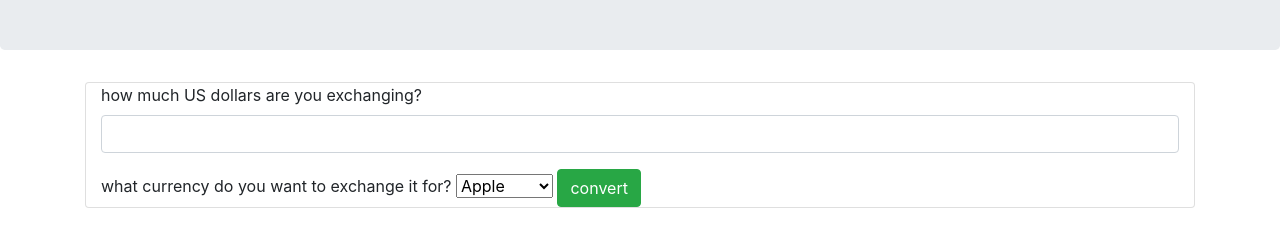
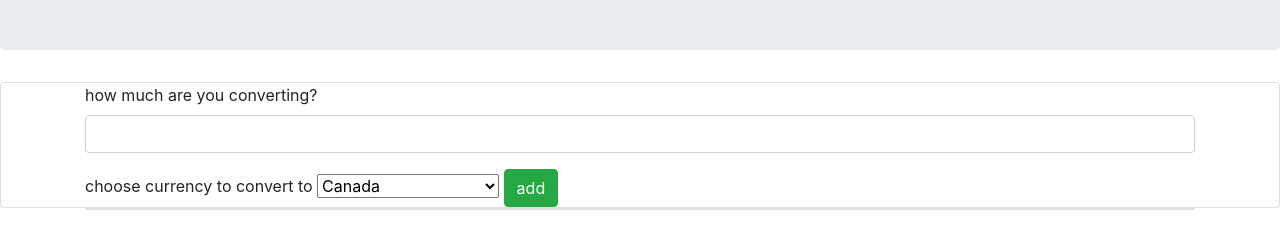
Before and after one commit to dschaaf89/currency, a website built with webpack: page src/index.html in a window 1280 px wide. Shown: the part 134-382 px from the top of the page. Built offline with nearby package versions, Linux system fonts and the light colour scheme; no server answers.

Commit message:
add the ability to take in user input for currency

```diff
--- a/src/index.html
+++ b/src/index.html
@@ -7,25 +7,31 @@
 </head>
 <body>
   <div class="jumbotron"><h1>Currency Exchange.</h1></div>
-  <div class="container">
-    <div class="card"><div class="container">
-      <form>
+  <div class="card">
+    <div class="container">
+      <form id = "currency">
         <div class="form-group">
-          <label for="money">how much US dollars are you exchanging?</label>
-          <input type="number" class="form-control" required id="age">
+          <label for="currency">how much are you converting?</label>
+          <input type="number" class="form-control" required id="money">
         </div>
-        <label for="type">what currency do you want to exchange it for?</label>
-        <select id="stocks" name= "stocks">
-          <option value="aapl">Apple</option>
-          <option value="amzn">Amazon</option>
-          <option value="tsla">Tesla</option>
-          <option value="fb">Facebook</option>
-          <option value = "fa">asdf</option>
+        <label for= "currency">choose currency to convert to</label>
+        <select id="typeOfCurrency" name= "currency">
+          <option value="CAD">Canada</option>
+          <option value="AED">United Arab Emirates</option>
+          <option value="ARS">Argentina</option>
+          <option value="AUD">Australia</option>
+          <option value="EUR">Germany</option>
         </select>
-        <button type="submit" class="btn btn-success" id ="submit-add">convert</button>
+        <button type="submit" class="btn btn-success" id ="submit-add">add</button>
       </form>
     </div>
   </div>
+
+    <div class="container">
+      <div class="card">
+        <div id = "results"></div>
+      </div>
+    </div>
   </div>
 </body>
 </html>
--- /dev/null
+++ b/src/js/currency.js
@@ -0,0 +1,3 @@
+export defualt class Currency {
+
+}
--- a/src/main.js
+++ b/src/main.js
@@ -4,11 +4,20 @@ import 'bootstrap/dist/css/bootstrap.min.css';
 import './css/styles.css';
 
 
+
 $(document).ready(function () {
+  $('#currency').submit(function () {
+    event.preventDefault();
+    let currency = $('select#typeOfCurrency').val();
+    let money = $('#money').val();
+    console.log(money,currency);
 
 
+    const url = `https://v6.exchangerate-api.com/v6/${process.env.API_KEY}/latest/USD`;
+
     let request = new XMLHttpRequest();
-  const url = `https://v6.exchangerate-api.com/v6/${process.env.API_KEY}/latest/USD`;
+
+    request.open("GET", url, true);
 
     request.onreadystatechange = function () {
       if (this.readyState === 4 && this.status === 200) {
@@ -16,7 +25,13 @@ $(document).ready(function () {
         getElements(response);
       }
     };
-  request.open("GET", url, true);
-  request.send();
+
+    function getElements(response) {
+
+
+    }
+
+
 
   });
+});
```
Lines whose indentation alone changed are shown as unchanged.
